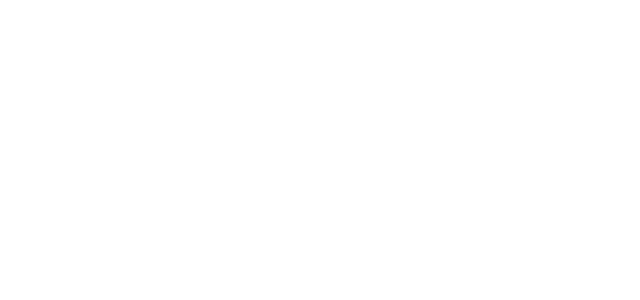
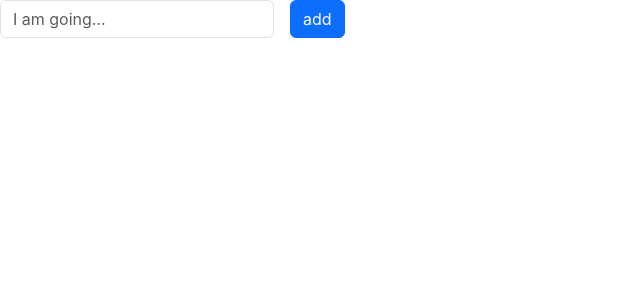
Before and after one commit to olena-diachenko/Diachenko_React-homeworks, a React (Create React App) app: page / in a window 1280 px wide. Shown: the top 300 px of the page, without its empty margins (0-640 px from the left). Built offline with nearby package versions, Linux system fonts and the light colour scheme.

Commit message:
hw-86 done

```diff
--- a/src/App.js
+++ b/src/App.js
@@ -1,8 +1,9 @@
+import TodoBox from "./components/TodoBox.jsx";
 
 function App() {
   return (
     <div className="App">
-
+      <TodoBox />
     </div>
   );
 }
--- /dev/null
+++ b/src/components/Item.jsx
@@ -0,0 +1,23 @@
+const Item = (props) => {
+
+    return (
+        <div>
+            <div className="row">
+                <div className="col-auto">
+                    <button type="button" className="btn btn-primary btn-sm" onClick={props.onRemove}>-</button>
+                </div>
+                <div className="col">{props.task}</div>
+            </div>
+            <hr />
+        </div>
+    )
+}
+
+Item.defaultProps = {
+    task: "Start to add your tasks",
+    onRemove: () => {
+        alert("Sorry, but you're not able to remove this task at this moment")
+    }
+}
+
+export default Item;
--- /dev/null
+++ b/src/components/TodoBox.jsx
@@ -0,0 +1,76 @@
+import {Component, Fragment} from "react";
+import { v4 as uuid } from 'uuid';
+import Item from "./Item.jsx";
+
+class TodoBox extends Component {
+
+    constructor(props) {
+        super(props);
+        this.state = {
+            todoItems: [],
+            inputValue: ""
+        }
+    }
+
+    handleChange = (e) => {
+        this.setState({
+            inputValue: e.target.value
+        })
+    }
+
+    handleClick = (e) => {
+        e.preventDefault();
+        const arr = [...this.state.todoItems];
+        const value = this.state.inputValue;
+        arr.unshift(value)
+        this.setState({
+            todoItems: arr,
+            inputValue: ""
+        })
+    }
+
+    onRemoveItem = (task) => {
+        const arr = [...this.state.todoItems];
+        const index = arr.indexOf(task);
+        arr.splice(index, 1)
+        this.setState({
+            todoItems: arr
+        })
+    }
+
+    render() {
+        return (
+            <Fragment>
+                <div className="mb-3">
+                    <form className="d-flex">
+                        <div className="me-3">
+                            <input
+                                type="text"
+                                value={this.state.inputValue}
+                                required=""
+                                className="form-control"
+                                placeholder="I am going..."
+                                onChange={this.handleChange}
+                            />
+                        </div>
+                        <button
+                            type="submit"
+                            className="btn btn-primary"
+                            onClick={this.handleClick}
+                        >
+                            add
+                        </button>
+                    </form>
+                </div>
+                <Fragment>
+                    {this.state.todoItems.map(item => <Item
+                        task={item}
+                        onRemove={() => this.onRemoveItem(item)}
+                        key={uuid()} />)}
+                </Fragment>
+            </Fragment>
+        )
+    }
+}
+
+export default TodoBox;
```
